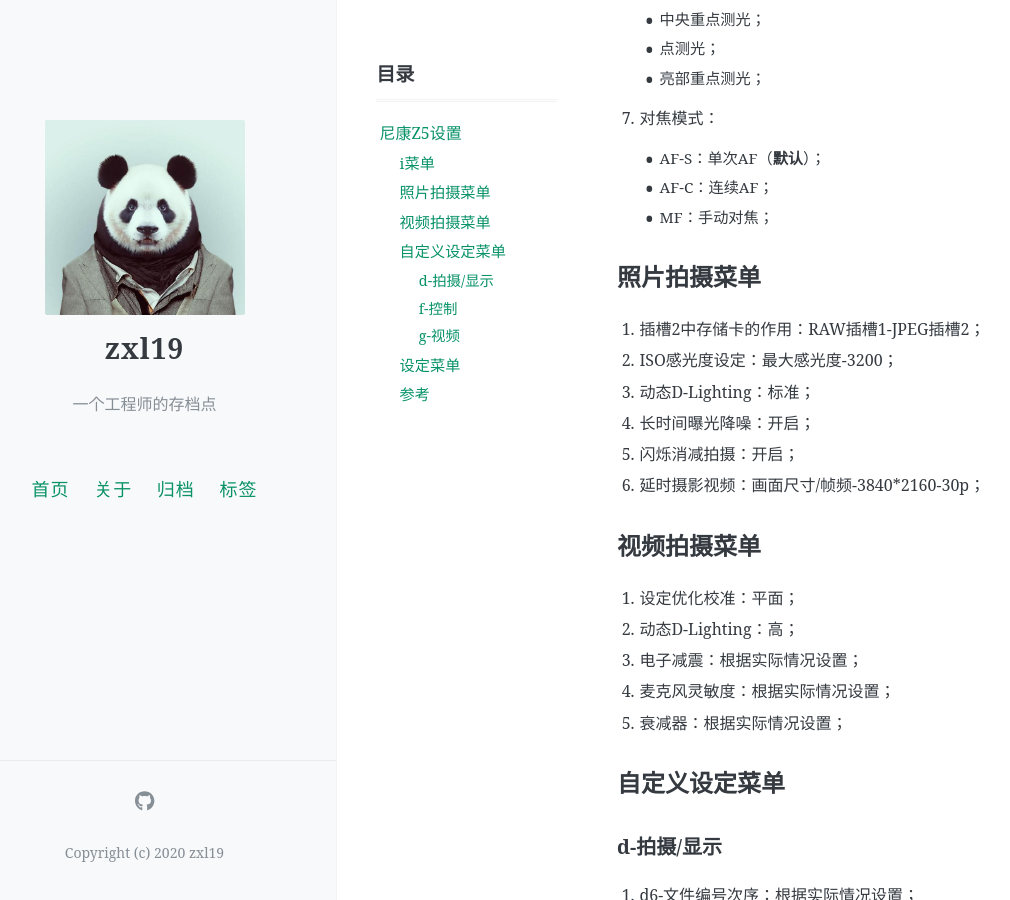
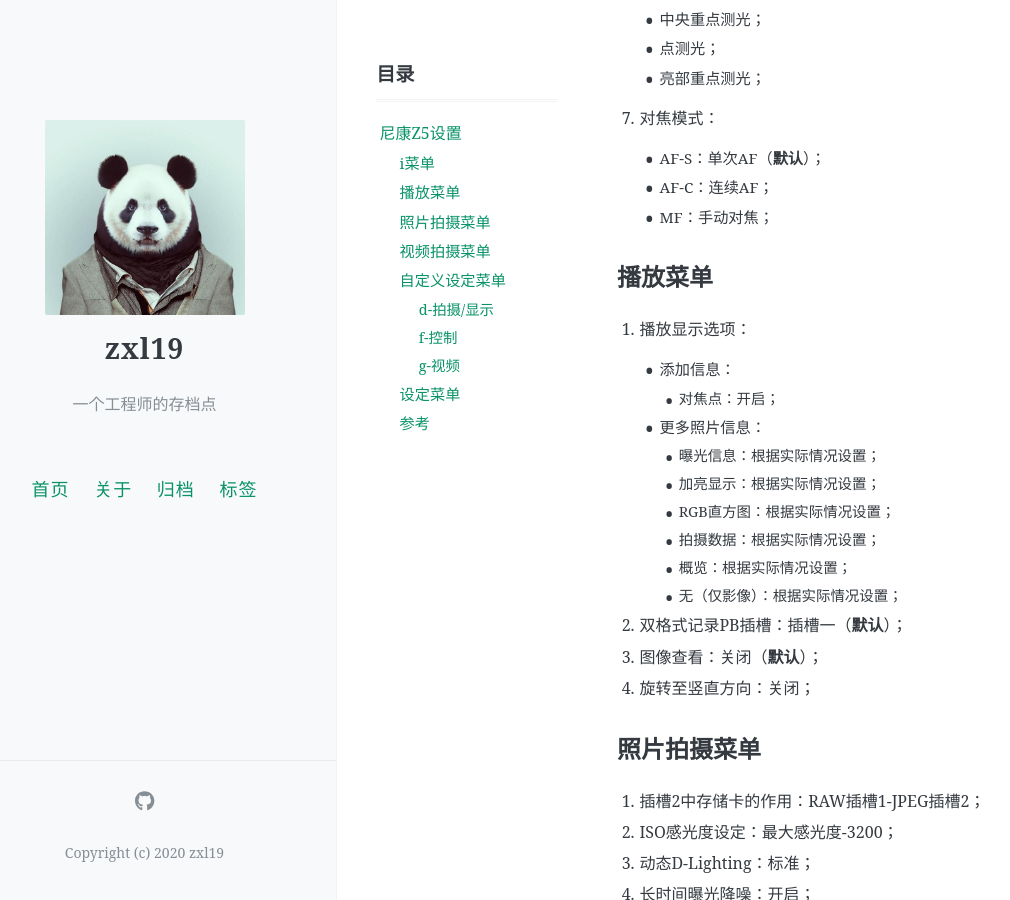
Before and after one commit to zxl19/zxl19.github.io, a Jekyll site: the page built from _posts/2022-06-05-z5-setup.md, in a window 1280 px wide and 900 px high, scrolled down 998 px. Shown: the whole window, without its empty margins (47-1057 px from the left). Built offline with Jekyll 4.4.1, drawn with Linux system fonts in a browser that asks for light colours; comment, search, counter and statistics services are not loaded.

Commit message:
Update Posts

```diff
--- a/_posts/2022-06-05-z5-setup.md
+++ b/_posts/2022-06-05-z5-setup.md
@@ -56,6 +56,24 @@ pinned: false
     - AF-C：连续AF；
     - MF：手动对焦；
 
+## 播放菜单
+
+1. 播放显示选项：
+
+    - 添加信息：
+        - 对焦点：开启；
+    - 更多照片信息：
+        - 曝光信息：根据实际情况设置；
+        - 加亮显示：根据实际情况设置；
+        - RGB直方图：根据实际情况设置；
+        - 拍摄数据：根据实际情况设置；
+        - 概览：根据实际情况设置；
+        - 无（仅影像）：根据实际情况设置；
+
+2. 双格式记录PB插槽：插槽一（**默认**）；
+3. 图像查看：关闭（**默认**）；
+4. 旋转至竖直方向：关闭；
+
 ## 照片拍摄菜单
 
 1. 插槽2中存储卡的作用：RAW插槽1-JPEG插槽2；
```
Also changed, not shown: _posts/2021-06-15-ai-material.md (+1 -0 lines).
